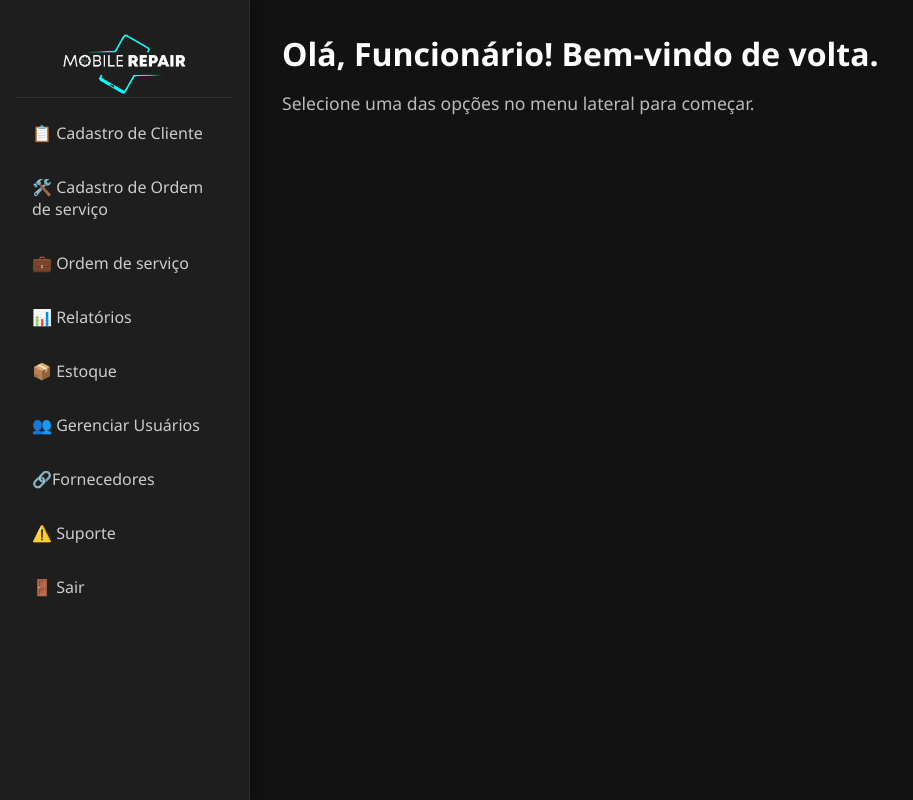
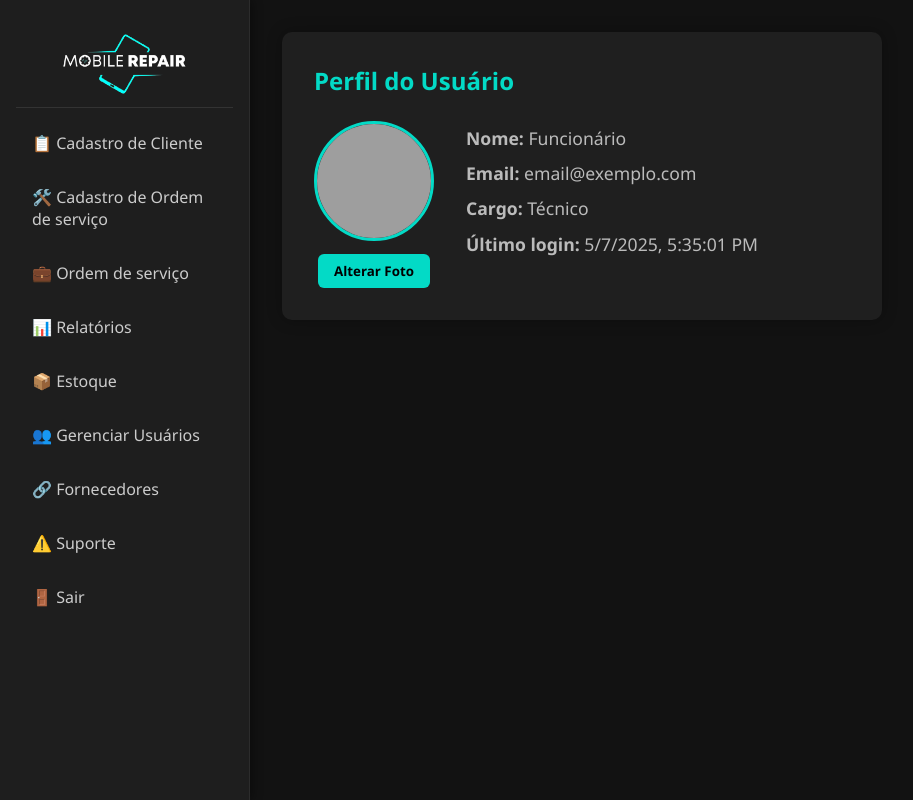
Before and after one commit to buzard1/sa-modelagem, a PHP site: page /dashboard.html in a window 1280 px wide. Shown: the whole page, without its empty margins (0-913 px from the left). Run offline with PHP 8.4, Linux system fonts and the light colour scheme; grey boxes are pictures that could not be loaded.

Commit message:
versao 15

```diff
--- a/css/dashboard.css
+++ b/css/dashboard.css
@@ -1,3 +1,4 @@
+/* RESET E BASE */
 * {
   margin: 0;
   padding: 0;
@@ -17,6 +18,7 @@
   width: 100%;
 }
 
+/* SIDEBAR */
 .sidebar {
   width: 250px;
   background-color: #1e1e1e;
@@ -59,6 +61,22 @@
   color: #000;
 }
 
+/* LOGO */
+.logo-box {
+  display: flex;
+  justify-content: center;
+  align-items: center;
+  padding: 0 0 10px 0;
+  border-bottom: 1px solid #333;
+}
+
+.logo-img {
+  width: 150px;
+  height: auto;
+  filter: brightness(1.3);
+}
+
+/* CONTEÚDO */
 .content {
   margin-left: 250px;
   padding: 2rem;
@@ -77,7 +95,7 @@
   color: #bbb;
 }
 
-  /* Animação */
+/* ANIMAÇÃO */
 @keyframes fadeIn {
   from {
     opacity: 0;
@@ -88,16 +106,56 @@
     transform: translateY(0);
   }
 }
-  .logo-box {
-    display: flex;
-    justify-content: center;
-    align-items: center;
-    padding: -5px 0 10px 0;
-    border-bottom: 1px solid #333;
+
+/* PERFIL */
+.profile-card {
+  background-color: #1f1f1f;
+  padding: 2rem;
+  border-radius: 10px;
+  max-width: 600px;
+  box-shadow: 0 0 15px rgba(0,0,0,0.3);
 }
 
-  .logo-img {
-    width: 150px;
-    height: auto;
-    filter: brightness(1.3);
+.profile-card h2 {
+  margin-bottom: 1.5rem;
+  color: #03dac6;
 }
+
+.profile-info {
+  line-height: 2;
+  font-size: 1rem;
+}
+.profile-container {
+  display: flex;
+  align-items: flex-start;
+  gap: 2rem;
+  flex-wrap: wrap;
+}
+
+.profile-photo-box {
+  text-align: center;
+}
+
+.profile-photo {
+  width: 120px;
+  height: 120px;
+  border-radius: 50%;
+  object-fit: cover;
+  border: 3px solid #03dac6;
+  margin-bottom: 0.5rem;
+}
+
+.change-photo-btn {
+  background-color: #03dac6;
+  color: #000;
+  border: none;
+  padding: 0.5rem 1rem;
+  border-radius: 6px;
+  cursor: pointer;
+  font-weight: bold;
+  transition: background-color 0.3s;
+}
+
+.change-photo-btn:hover {
+  background-color: #00bfa5;
+}
--- a/dashboard.html
+++ b/dashboard.html
@@ -3,7 +3,7 @@
 <head>
   <meta charset="UTF-8" />
   <meta name="viewport" content="width=device-width, initial-scale=1.0"/>
-  <title>Dashboard - Manutenção de Celulares</title>
+  <title>Perfil do Usuário</title>
   <link rel="stylesheet" href="css/dashboard.css" />
   <link rel="icon" href="img/logo.png" type="image/png">
 </head>
@@ -21,25 +21,65 @@
           <li><a href="cadastro-cliente.html">📋 Cadastro de Cliente</a></li>
           <li><a href="cadastro-pedido.html">🛠️ Cadastro de Ordem de serviço</a></li>
           <li><a href="pedidos.html">💼 Ordem de serviço</a></li>
-          <li><a href="relatorio.html" class="dashboard-card">📊 Relatórios</a></li>
-          <li><a href="estoque.html" class="dashboard-card">📦 Estoque</a></li>
-          <li><a href="usuarios.html" class="dashboard-card">👥 Gerenciar Usuários</a></li>
-          <li><a href="fornecedor.html" class="dashboard-card">🔗Fornecedores</a></li>
-          <li><a href="suporte.html" class="dashboard-card">⚠️ Suporte</a></li>
+          <li><a href="relatorio.html">📊 Relatórios</a></li>
+          <li><a href="estoque.html">📦 Estoque</a></li>
+          <li><a href="usuarios.html">👥 Gerenciar Usuários</a></li>
+          <li><a href="fornecedor.html">🔗 Fornecedores</a></li>
+          <li><a href="suporte.html">⚠️ Suporte</a></li>
           <li><a href="login.html" class="btn-sair">🚪 Sair</a></li>
         </ul>
       </nav>
     </aside>
 
     <main class="content">
-      <h1 id="welcome-message">Bem-vindo ao Painel</h1>
-      <p>Selecione uma das opções no menu lateral para começar.</p>
+      <div class="profile-card">
+        <h2>Perfil do Usuário</h2>
+        <div class="profile-container">
+          <div class="profile-photo-box">
+            <img id="profile-photo" class="profile-photo" src="img/default-user.png" alt="Foto de perfil">
+            <br />
+            <input type="file" id="photo-input" accept="image/*" style="display: none;" />
+            <button class="change-photo-btn" onclick="document.getElementById('photo-input').click()">Alterar Foto</button>
+          </div>
+          <div class="profile-info">
+            <p><strong>Nome:</strong> <span id="nome"></span></p>
+            <p><strong>Email:</strong> <span id="email"></span></p>
+            <p><strong>Cargo:</strong> <span id="cargo"></span></p>
+            <p><strong>Último login:</strong> <span id="ultimo-login"></span></p>
+          </div>
+        </div>
+      </div>
     </main>
   </div>
 
   <script>
-    const nomeFuncionario = localStorage.getItem('nomeFuncionario') || 'Funcionário';
-    document.getElementById('welcome-message').textContent = `Olá, ${nomeFuncionario}! Bem-vindo de volta.`;
+    // Preenche informações do perfil
+    document.getElementById('nome').textContent = localStorage.getItem('nomeFuncionario') || 'Funcionário';
+    document.getElementById('email').textContent = localStorage.getItem('emailFuncionario') || 'email@exemplo.com';
+    document.getElementById('cargo').textContent = localStorage.getItem('cargoFuncionario') || 'Técnico';
+    document.getElementById('ultimo-login').textContent = localStorage.getItem('ultimoLogin') || new Date().toLocaleString();
+
+    // Manipulação da foto de perfil
+    const profilePhoto = document.getElementById('profile-photo');
+    const photoInput = document.getElementById('photo-input');
+
+    const storedPhoto = localStorage.getItem('fotoPerfil');
+    if (storedPhoto) {
+      profilePhoto.src = storedPhoto;
+    }
+
+    photoInput.addEventListener('change', function () {
+      const file = this.files[0];
+      if (file && file.type.startsWith('image/')) {
+        const reader = new FileReader();
+        reader.onload = function (e) {
+          const base64Image = e.target.result;
+          profilePhoto.src = base64Image;
+          localStorage.setItem('fotoPerfil', base64Image);
+        };
+        reader.readAsDataURL(file);
+      }
+    });
   </script>
 </body>
 </html>
```
Lines whose indentation alone changed are shown as unchanged.
